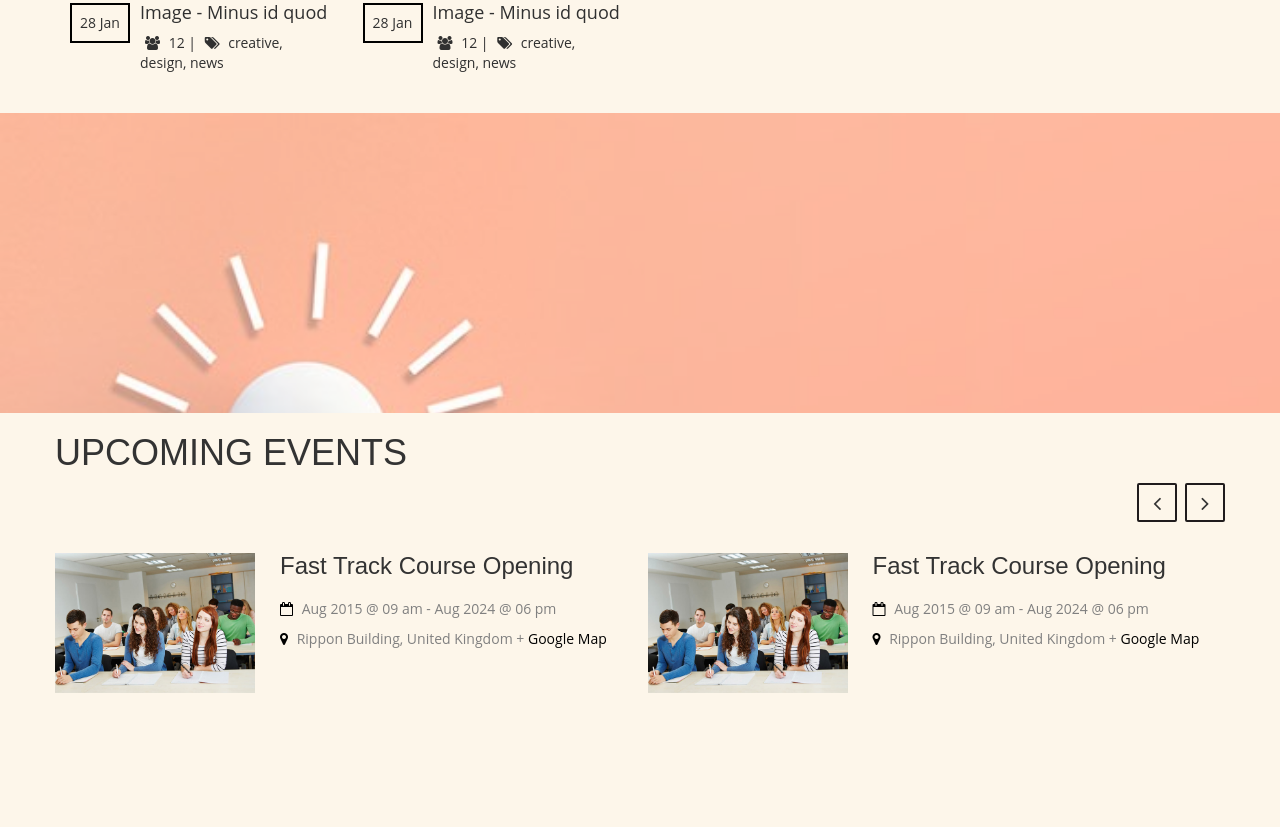
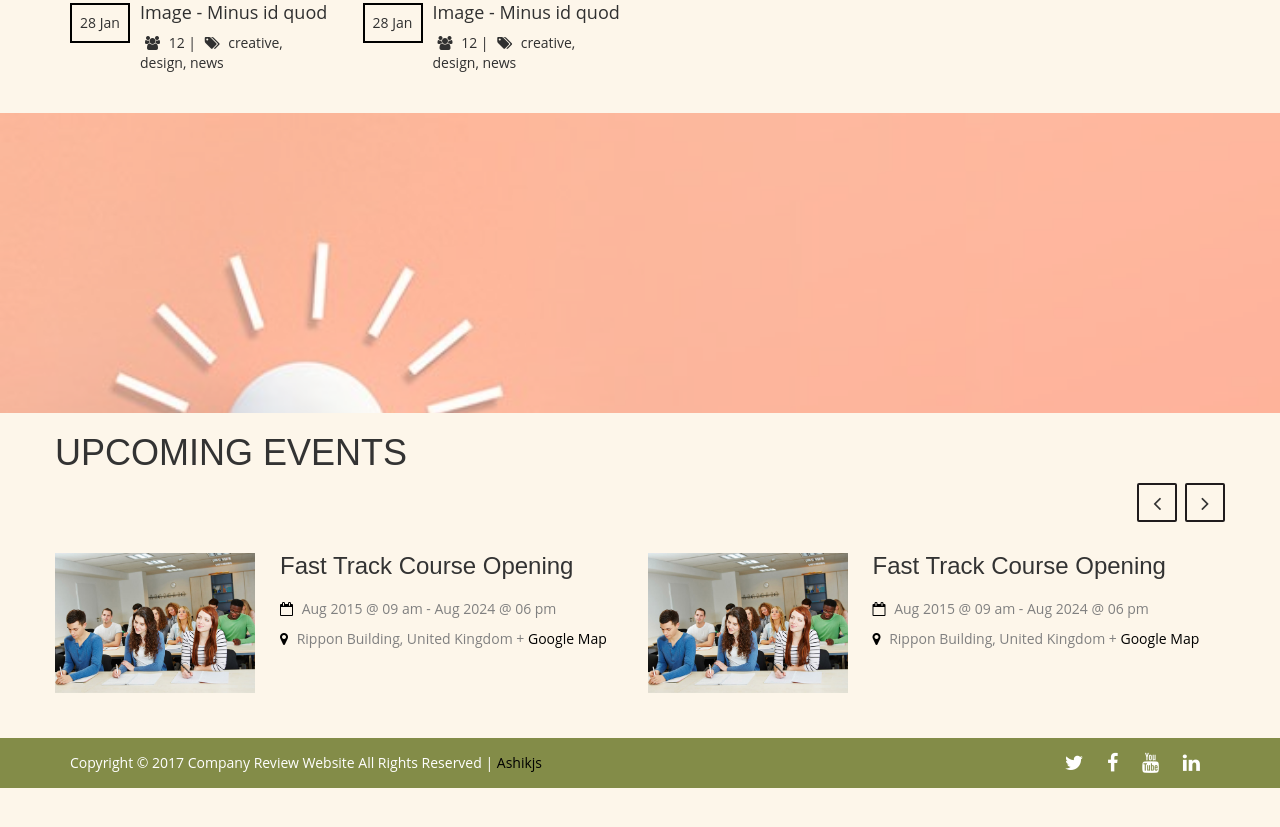
Before and after one commit to ShadiqurShaon/RatingWebsite, a plain HTML site: page index.html in a window 1280 px wide. Shown: the part 1907-2734 px from the top of the page. After the commit the page ends 2695 px from the top, so only its background shows below. Drawn offline with Linux system fonts and the light colour scheme.

Commit message:
footer done

```diff
--- a/index.html
+++ b/index.html
@@ -487,20 +487,24 @@
                 </div>
             </div>
         </section>
-        <section>
-        </section>
-        <br>
-        <br>
-        <br>
-        <br>
-        <br>
-        <br>
-        <br>
-        <br>
-        <br>
-        <br>
-        <br>
-        <br>
+        <footer>
+            <div class="container">
+                <div class="row">
+                    <div class="col-md-6">
+                        <p>Copyright © 2017 Company Review Website All Rights Reserved | <a href="http://mdashikjs.com/" target="_blank">Ashikjs</a></p>
+                    </div>
+                    <div class="col-md-6">
+                        <ul class="social-media">
+                            <li><a href="javascript:"><i class="fa fa-twitter"></i></a></li>
+                            <li><a href="javascript:"><i class="fa fa-facebook"></i></a></li>
+                            <li><a href="javascript:"><i class="fa fa-youtube"></i></a></li>
+                            <li><a href="javascript:"><i class="fa fa-linkedin"></i></a></li>
+                        </ul>
+                    </div>
+                </div>
+            </div>
+        </footer>
+
     </div>
 </div>
 <script src="js/jquery-3.1.1.min.js"></script>
--- a/style.css
+++ b/style.css
@@ -315,3 +315,23 @@ ul {
     color: #000;
     padding-right: 5px;
 }
+/******************  Footer   *********************/
+footer {
+    background-color: #838c48;
+    margin-top: 45px;
+}
+footer p{
+    line-height: 50px;
+    padding: 0;
+    margin: 0;
+    color: #fff;
+}
+.social-media {text-align: right;}
+.social-media li{
+    display: inline-block;
+    font-size: 20px;
+    padding: 0 10px;
+    line-height: 50px;
+}
+.social-media li a{color: #fff}
+.social-media li a i{}
```
